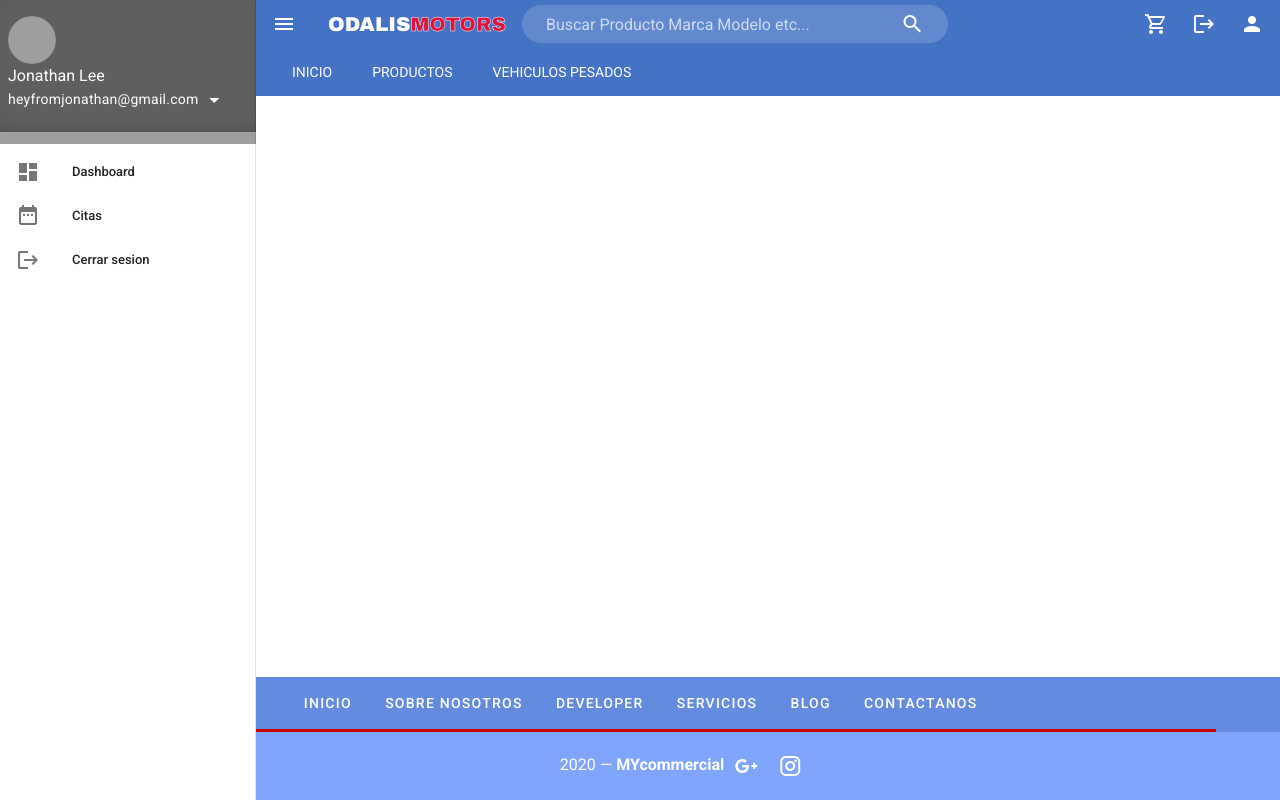
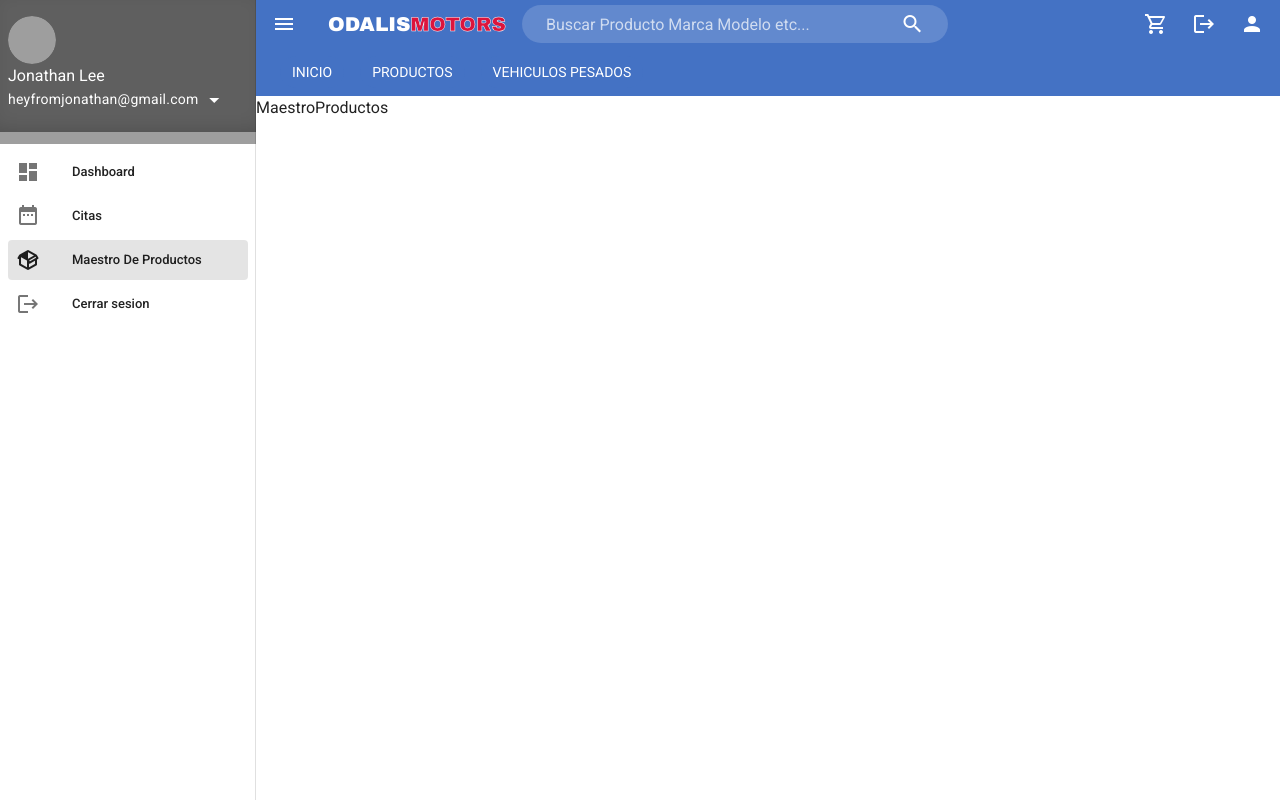
Before and after one commit to mycommercial/odalismotors, a Vue app: page /maestroproductos in a window 1280 px wide. Both pictures are taken after a click on the button 28 px from the left and 24 px from the top of the page. Shown: the top 800 px of the page. Built offline with nearby package versions, Linux system fonts and the light colour scheme; grey boxes are pictures that could not be loaded.

Commit message:
added router link to items in nav drawer created doc MestroProductos.vue created state for app bar extention used the previous stated to control throught scrolling when show or hide the ext

```diff
--- a/src/App.vue
+++ b/src/App.vue
@@ -27,6 +27,7 @@
           v-for="item in items"
           :key="item.title"
           link
+          :to="item.to"
         >
           <v-list-item-icon>
             <v-icon>{{ item.icon }}</v-icon>
@@ -89,7 +90,7 @@
           <v-icon>mdi-magnify</v-icon>
         </v-btn>
 
-        <v-btn text icon @click="$store.commit('appbarExt')">
+        <v-btn text icon @click="$store.commit('appbarExtReverse')">
           <v-icon>mdi-cart-outline</v-icon>
         </v-btn>
 
@@ -118,7 +119,7 @@
 
     </v-app-bar>
 
-    <v-content>
+    <v-content v-scroll="handleScroll">
       <router-view></router-view>
     </v-content>
 
@@ -146,6 +147,7 @@ export default {
     items: [
           { title: 'Dashboard', icon: 'mdi-view-dashboard' },
           { title: 'Citas', icon: 'mdi-calendar-range' },
+          { title: 'Maestro De Productos', icon: 'mdi-package-variant', to: 'maestroproductos'},
           { title: 'Cerrar sesion', icon: 'mdi-logout' },
         ],
     search: null,
@@ -183,6 +185,7 @@ export default {
       },
     },
   methods: {
+
     querySelections (v) {
       this.loading = true
       // Simulated ajax query
@@ -193,6 +196,15 @@ export default {
         this.loading = false
       }, 500)
     },
+
+    handleScroll () {
+      if (window.scrollY > 50) {
+        this.$store.commit('appbarExtHide');
+      }else{
+        this.$store.commit('appbarExtShow');
+      }
+
+    }
   },
     computed: {
       // logoReactive () {
--- a/src/router/index.js
+++ b/src/router/index.js
@@ -26,6 +26,12 @@ const routes = [
     name: 'viewpro',
     props: true,
     component: () => import(/* webpackChunkName: "about" */ '../views/Viewpro.vue')
+  },
+  {
+    path: '/maestroproductos',
+    name: 'maestroproductos',
+    props: true,
+    component: () => import(/* webpackChunkName: "about" */ '../views/MaestroProductos.vue')
   }
 ]
 
--- a/src/store/index.js
+++ b/src/store/index.js
@@ -8,8 +8,14 @@ export default new Vuex.Store({
     appbarExt: true
   },
   mutations: {
-    appbarExt (state) {
+    appbarExtReverse (state) {
       state.appbarExt = !state.appbarExt
+    },
+    appbarExtShow (state) {
+      state.appbarExt = true
+    },
+    appbarExtHide (state) {
+      state.appbarExt = false
     }
   },
   actions: {
--- /dev/null
+++ b/src/views/MaestroProductos.vue
@@ -0,0 +1,26 @@
+<template>
+  <v-app>
+      <span>MaestroProductos</span>
+  </v-app>
+</template>
+
+<script>
+export default {
+    name: 'maestroproductos',
+    components: {
+
+    },
+    props: {
+
+    },
+
+    data: () => ( {
+            key: 'value'
+        }
+    ),
+}
+</script>
+
+<style>
+
+</style>
```
